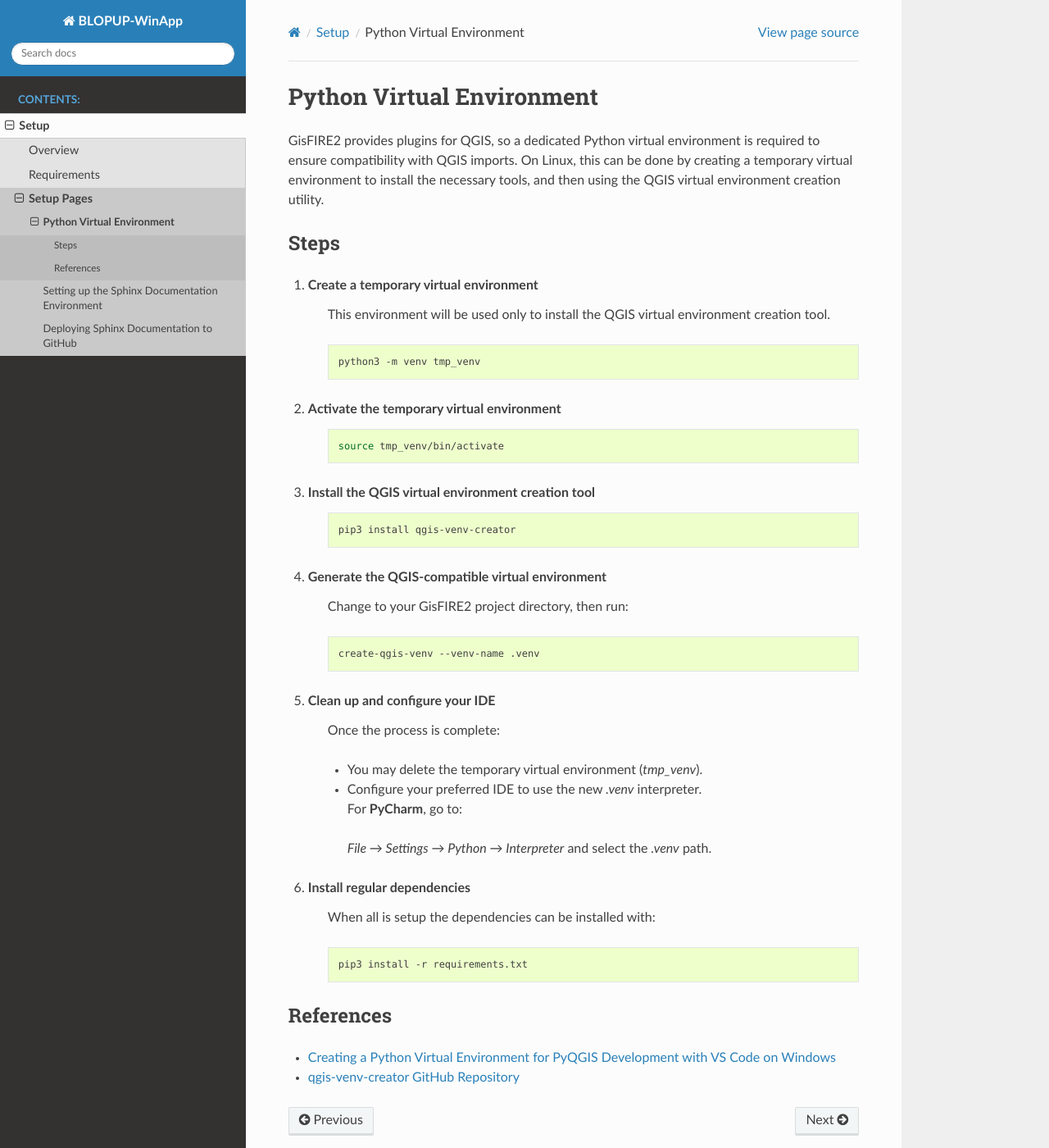
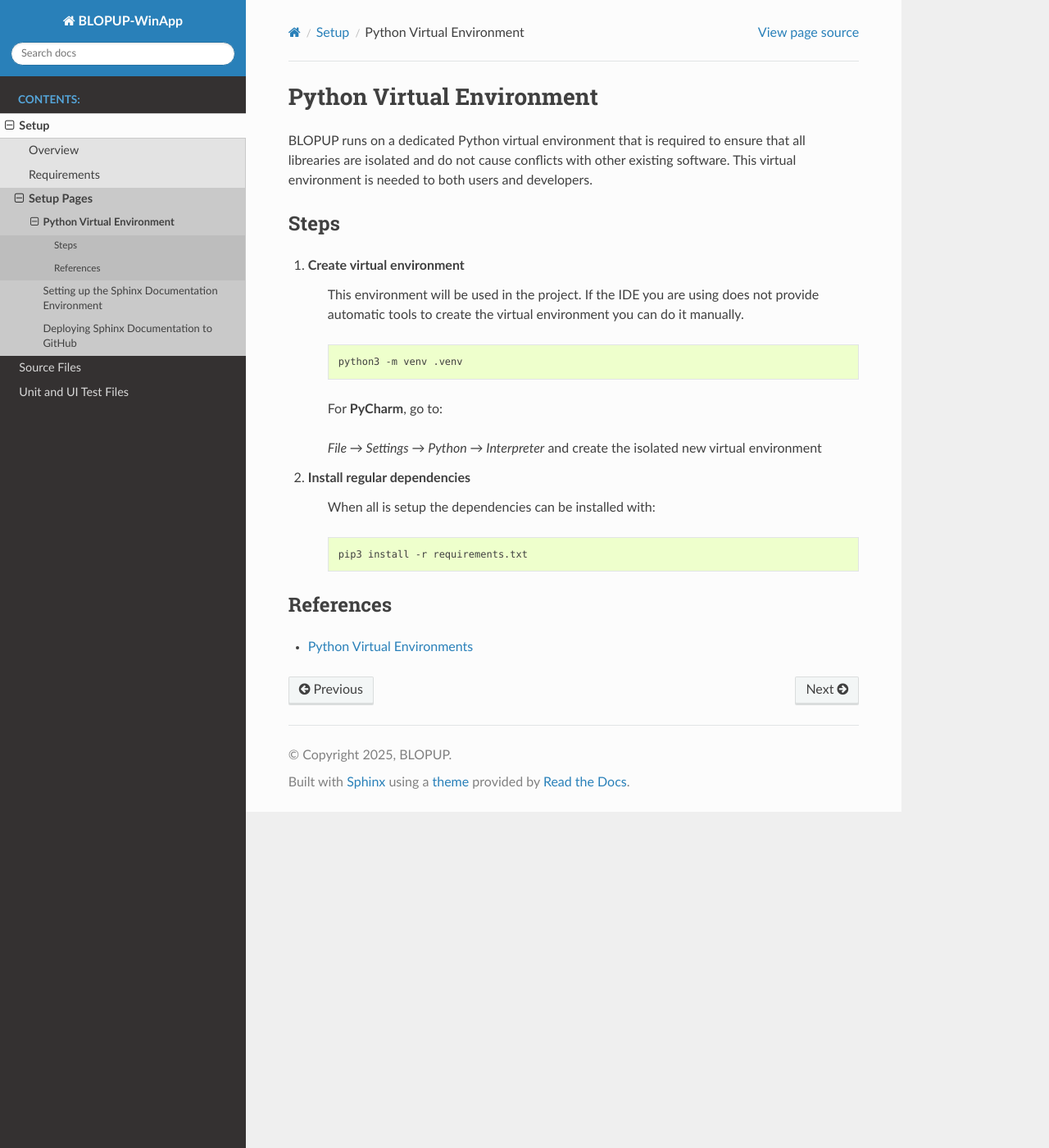
Before and after one commit to JaumeFigueras/blopup-winapp2, a Sphinx documentation site: the page built from doc/source/setup/python_virtual_environment.rst, in a window 1280 px wide and 1400 px high. Shown: the whole window at 82% size. Built offline with Sphinx 7.4.7 and the Read the Docs theme 3.1.0, drawn with Linux system fonts in a browser that asks for light colours.

Commit message:
Added docs

```diff
--- a/doc/source/conf.py
+++ b/doc/source/conf.py
@@ -25,6 +25,7 @@ extensions = [
     'sphinx.ext.duration',
     'sphinx.ext.autodoc',
     'sphinx.ext.napoleon',
+    'sphinx.ext.todo',
 ]
 
 templates_path = ['_templates']
@@ -34,6 +35,8 @@ highlight_language = 'default'    # or 'python', doesn't affect SQL blocks
 pygments_style = 'sphinx'         # or another theme like 'monokai'
 pygments_dark_style = "native"    # good for Furo's dark mode
 autodoc_member_order = 'bysource' # Keep attrs and functions order when generating the docs
+todo_include_todos = True         # Display todos by setting to True
+
 
 # -- Options for HTML output -------------------------------------------------
 # https://www.sphinx-doc.org/en/master/usage/configuration.html#options-for-html-output
--- a/doc/source/setup/deploy_sphinx_to_github.rst
+++ b/doc/source/setup/deploy_sphinx_to_github.rst
@@ -54,6 +54,9 @@ follow these steps:
     - Set the **Source** to **Deploy from a branch**.
     - Select **Branch: gh-pages** and the **root** folder.
 
+    **Important:** If there is no gh_pages branch you **have to push the yaml ``documentation.yml`` file**
+    then it will appear
+
 
 3. **Access the published documentation**
 
@@ -61,7 +64,7 @@ follow these steps:
 
     The published site will be available at:
 
-    `<https://jaumefigueras.github.io/GisFIRE2/>`_
+    `<https://blopup-upc.github.io/blopup-winapp2/>`_
 
 References
 ----------
--- a/doc/source/setup/python_virtual_environment.rst
+++ b/doc/source/setup/python_virtual_environment.rst
@@ -1,52 +1,27 @@
 Python Virtual Environment
 ==========================
 
-GisFIRE2 provides plugins for QGIS, so a dedicated Python virtual environment is required to ensure compatibility with QGIS imports.
-On Linux, this can be done by creating a temporary virtual environment to install the necessary tools, and then using the QGIS virtual environment creation utility.
+BLOPUP runs on a dedicated Python virtual environment that is required to ensure
+that all librearies are isolated and do not cause conflicts with other existing
+software. This virtual environment is needed to both users and developers.
 
 Steps
 -----
 
-1. **Create a temporary virtual environment**
+1. **Create virtual environment**
 
-    This environment will be used only to install the QGIS virtual environment creation tool.
+    This environment will be used in the project. If the IDE you are using does not provide
+    automatic tools to create the virtual environment you can do it manually.
 
     .. code-block:: bash
 
-      python3 -m venv tmp_venv
+      python3 -m venv .venv
 
-2. **Activate the temporary virtual environment**
+    For **PyCharm**, go to:
 
-    .. code-block:: bash
+    `File → Settings → Python → Interpreter` and create the isolated new virtual environment
 
-      source tmp_venv/bin/activate
-
-3. **Install the QGIS virtual environment creation tool**
-
-    .. code-block:: bash
-
-      pip3 install qgis-venv-creator
-
-4. **Generate the QGIS-compatible virtual environment**
-
-    Change to your GisFIRE2 project directory, then run:
-
-    .. code-block:: bash
-
-      create-qgis-venv --venv-name .venv
-
-5. **Clean up and configure your IDE**
-
-    Once the process is complete:
-
-    - You may delete the temporary virtual environment (`tmp_venv`).
-    - Configure your preferred IDE to use the new `.venv` interpreter.
-
-     For **PyCharm**, go to:
-
-     `File → Settings → Python → Interpreter` and select the `.venv` path.
-
-6. **Install regular dependencies**
+2. **Install regular dependencies**
 
     When all is setup the dependencies can be installed with:
 
@@ -57,5 +32,4 @@ Steps
 References
 ----------
 
-- `Creating a Python Virtual Environment for PyQGIS Development with VS Code on Windows <https://blog.geotribu.net/2024/11/25/creating-a-python-virtual-environment-for-pyqgis-development-with-vs-code-on-windows/>`_
-- `qgis-venv-creator GitHub Repository <https://github.com/GispoCoding/qgis-venv-creator>`_
+- `Python Virtual Environments <https://docs.python.org/3/library/venv.html>`_
--- /dev/null
+++ b/doc/source/src/data_model/person.rst
@@ -0,0 +1,6 @@
+Person
+======
+
+.. todo::
+
+   Descripció i docstrings
--- /dev/null
+++ b/doc/source/src/data_model/user.rst
@@ -0,0 +1,6 @@
+User
+====
+
+.. todo::
+
+   Descripció i docstrings
--- /dev/null
+++ b/doc/source/src/json_encoders/no_none_in_list.rst
@@ -0,0 +1,6 @@
+NoNoneInList
+============
+
+.. todo::
+
+   Descripció i docstrings
--- /dev/null
+++ b/doc/source/src/remote_api.rst
@@ -0,0 +1,6 @@
+OpenMRS Remote API
+==================
+
+.. todo::
+
+   Descripció i toctree
--- /dev/null
+++ b/doc/source/src/ui.rst
@@ -0,0 +1,6 @@
+User Interface
+==============
+
+.. todo::
+
+   Descripció i toctree
--- /dev/null
+++ b/doc/source/test.rst
@@ -0,0 +1,6 @@
+Unit and UI Test Files
+======================
+
+.. todo::
+
+   Descripció i toctree
--- a/requirements.txt
+++ b/requirements.txt
@@ -4,7 +4,9 @@ sphinx-rtd-theme>=3.0.2
 Pygments>=2.19.2
 # Project dependencies
 SQLAlchemy>=2.0.43
+PyQt5>=5.15.11
 # Testing dependencies
 pytest>=8.1.1
 pytest-cov>=4.1.0
+pytest_qt>=4.5.0
 requests-mock>=1.12.1
--- /dev/null
+++ b/src/__init__.py
@@ -0,0 +1,2 @@
+#!/usr/bin/env python3
+# -*- coding: utf-8 -*-
--- /dev/null
+++ b/src/data_model/__init__.py
@@ -0,0 +1,2 @@
+#!/usr/bin/env python3
+# -*- coding: utf-8 -*-
```
Also changed, not shown: doc/source/index.rst (+18 -0 lines), doc/source/setup/sphinx_documentation.rst (+5 -4 lines), doc/source/src.rst (added, +113 -0 lines), doc/source/src/data_model.rst (added, +13 -0 lines), doc/source/src/json_encoders.rst (added, +12 -0 lines), 3 other files.
